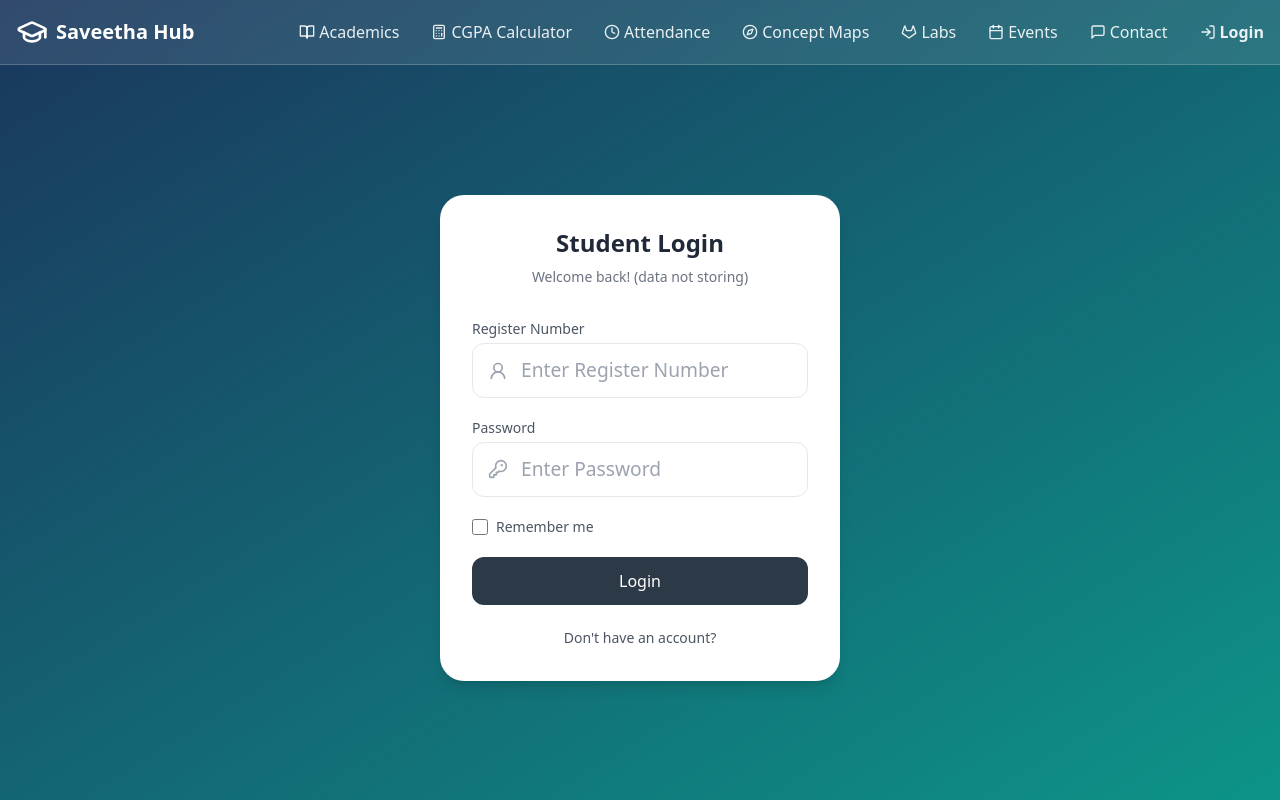
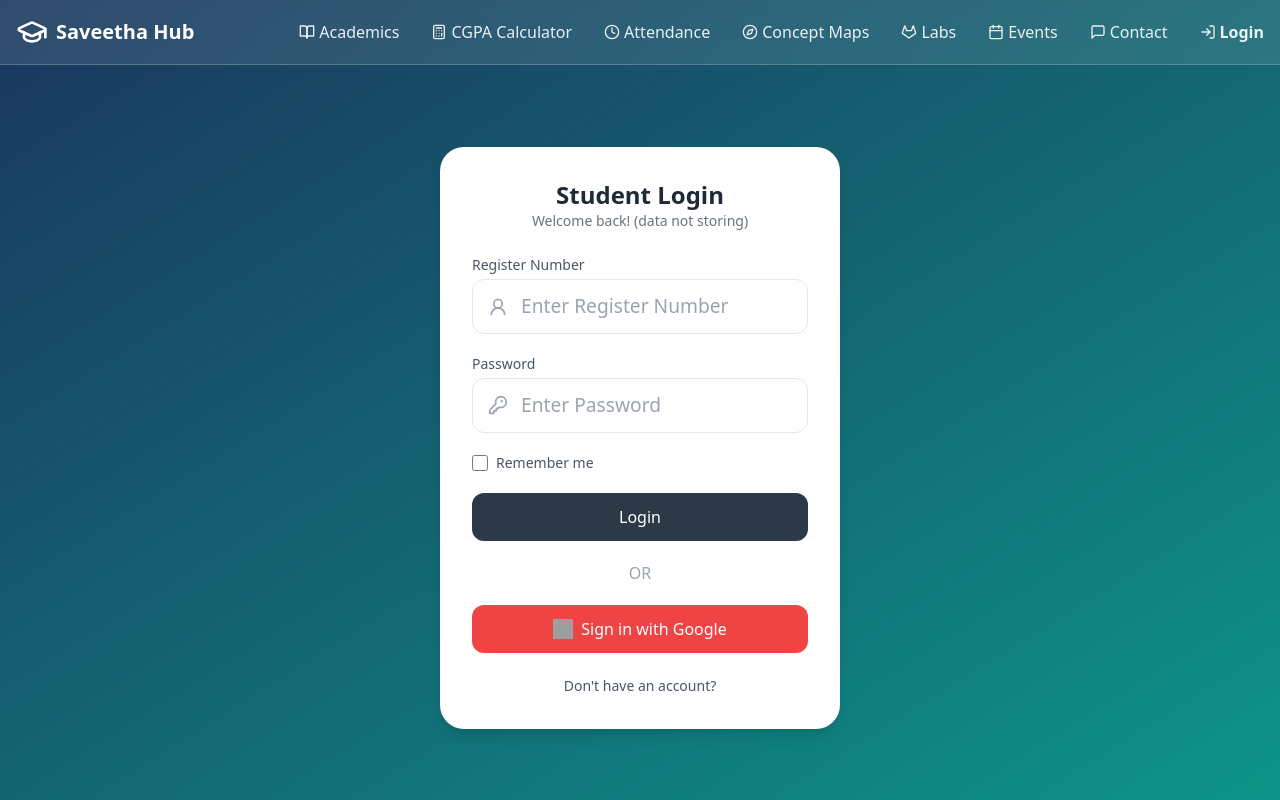
Before and after one commit to ComradeMohan/saveethahub, a React (Vite) app: page /login in a window 1280 px wide. Built offline with nearby package versions, Linux system fonts and the light colour scheme; grey boxes are pictures that could not be loaded.

Commit message:
Update LoginPage.tsx

```diff
--- a/src/pages/LoginPage.tsx
+++ b/src/pages/LoginPage.tsx
@@ -1,6 +1,7 @@
 import React, { useState } from 'react';
 import { UserRound, KeyRound } from 'lucide-react';
 import { useNavigate } from 'react-router-dom';
+import { auth, provider, signInWithPopup } from "../firebase";
 
 interface Props {
     setUser: (user: { username: string }) => void; // Function to set user in parent component
@@ -17,8 +18,8 @@
     const handleSubmit = (event: React.FormEvent) => {
         event.preventDefault();
 
-        // **No Authentication Check** - Directly set the user
-        setUser({ username: formData.registerNumber });  // Set the user with registration number
+        // No authentication check - Directly set the user
+        setUser({ username: formData.registerNumber });
 
         // Clear inputs after submission
         setFormData({
@@ -27,9 +28,7 @@
             rememberMe: false
         });
 
-        // Navigate to the home page
         navigate('/home'); // Redirect to home page
-
     };
 
     const handleInputChange = (e: React.ChangeEvent<HTMLInputElement>) => {
@@ -40,14 +39,28 @@
         });
     };
 
+    const handleGoogleSignIn = async () => {
+        try {
+            const result = await signInWithPopup(auth, provider);
+            console.log("Google Sign-In Success:", result.user);
+            setUser({ username: result.user.displayName || "Google User" });
+            navigate("/home"); // Redirect after successful login
+        } catch (error) {
+            console.error("Google Sign-In Error:", error);
+        }
+    };
+
     return (
-        <div className="min-h-[89.5vh]  flex flex-col items-center justify-center ">
+        <div className="min-h-[89.5vh] flex flex-col items-center justify-center">
             <div className="w-full max-w-[400px] bg-white rounded-3xl shadow-lg p-8">
-                <div className="text-center mb-8">
-                    <h1 className="text-2xl font-semibold text-gray-800 mb-2">Student Login</h1>
+                <div className="text-center mb-6">
+                    <h1 className="text-2xl font-semibold text-gray-800">Student Login</h1>
                     <p className="text-gray-500 text-sm">Welcome back! (data not storing)</p>
                 </div>
 
+
+
+                {/* Manual Login Form */}
                 <form onSubmit={handleSubmit} className="space-y-5">
                     <div>
                         <label className="text-sm text-gray-600 mb-1 block">Register Number</label>
@@ -106,6 +119,18 @@
                         Login
                     </button>
 
+                <div className="text-center text-gray-400 my-3">OR</div>
+
+ {/* Google Sign-In Button */}
+ <button
+                    type="button"
+                    onClick={handleGoogleSignIn}
+                    className="w-full bg-red-500 text-white py-3 rounded-xl hover:bg-red-600 transition-colors font-medium flex items-center justify-center gap-2 mb-4"
+                >
+                    <img src="https://www.svgrepo.com/show/475656/google-color.svg" alt="Google" className="w-5 h-5" />
+                    Sign in with Google
+                </button>
+
                     <div className="text-center">
                         <button
                             type="button"
@@ -117,9 +142,8 @@
                     </div>
                 </form>
             </div>
-
         </div>
     );
-}
+};
 
 export default Login;
```
